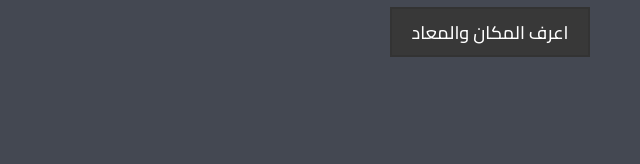
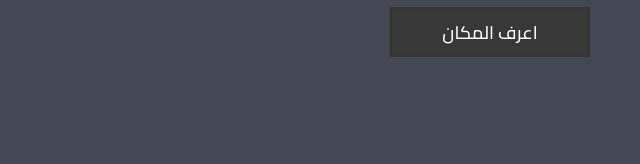
Before and after one commit to YousefAliMusad/Education-website, a plain HTML site: page index.html in a window 1280 px wide. Shown: the part 493-657 px from the top of the page, 640-1280 px from the left. Drawn offline with nearby package versions, Linux system fonts and the light colour scheme.

Commit message:
edited15

```diff
--- a/index.html
+++ b/index.html
@@ -45,7 +45,7 @@
             <h1>من افضل مدرسين الانجليزي في الاسكندرية</h1>
             <h1>لجميع الصفوف الاعدادية والثانوية</h1>
             <a class="next-sec" href="#sec2">
-                <p>اعرف المكان والمعاد</p>
+                <p>اعرف المكان</p>
             </a>
         </div>
         <svg class="wave" xmlns="http://www.w3.org/2000/svg" viewBox="0 0 1440 320"><path fill="#eee" fill-opacity="1" d="M0,288L48,272C96,256,192,224,288,197.3C384,171,480,149,576,165.3C672,181,768,235,864,250.7C960,267,1056,245,1152,250.7C1248,256,1344,288,1392,304L1440,320L1440,320L1392,320C1344,320,1248,320,1152,320C1056,320,960,320,864,320C768,320,672,320,576,320C480,320,384,320,288,320C192,320,96,320,48,320L0,320Z"></path></svg>
```
